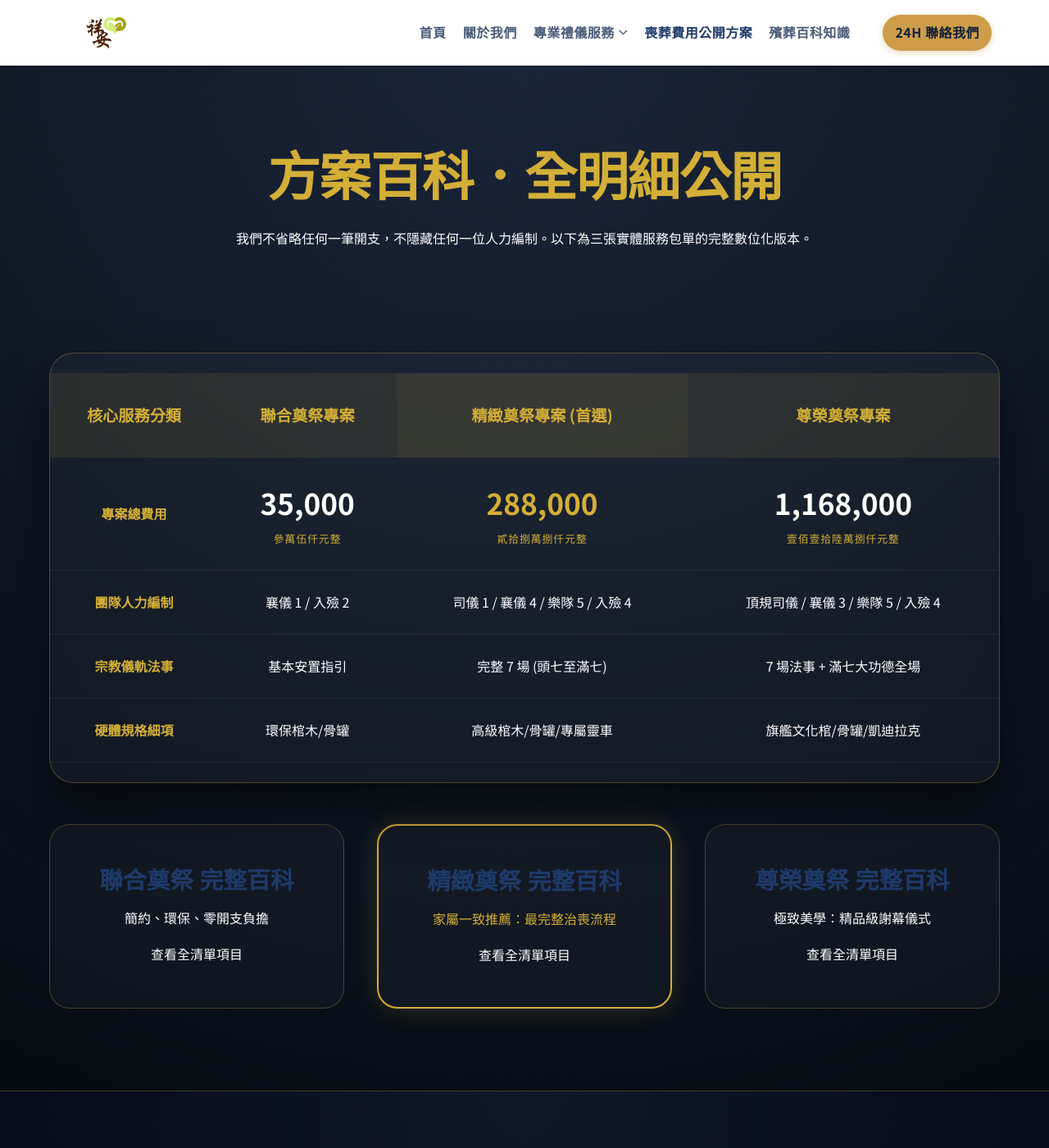
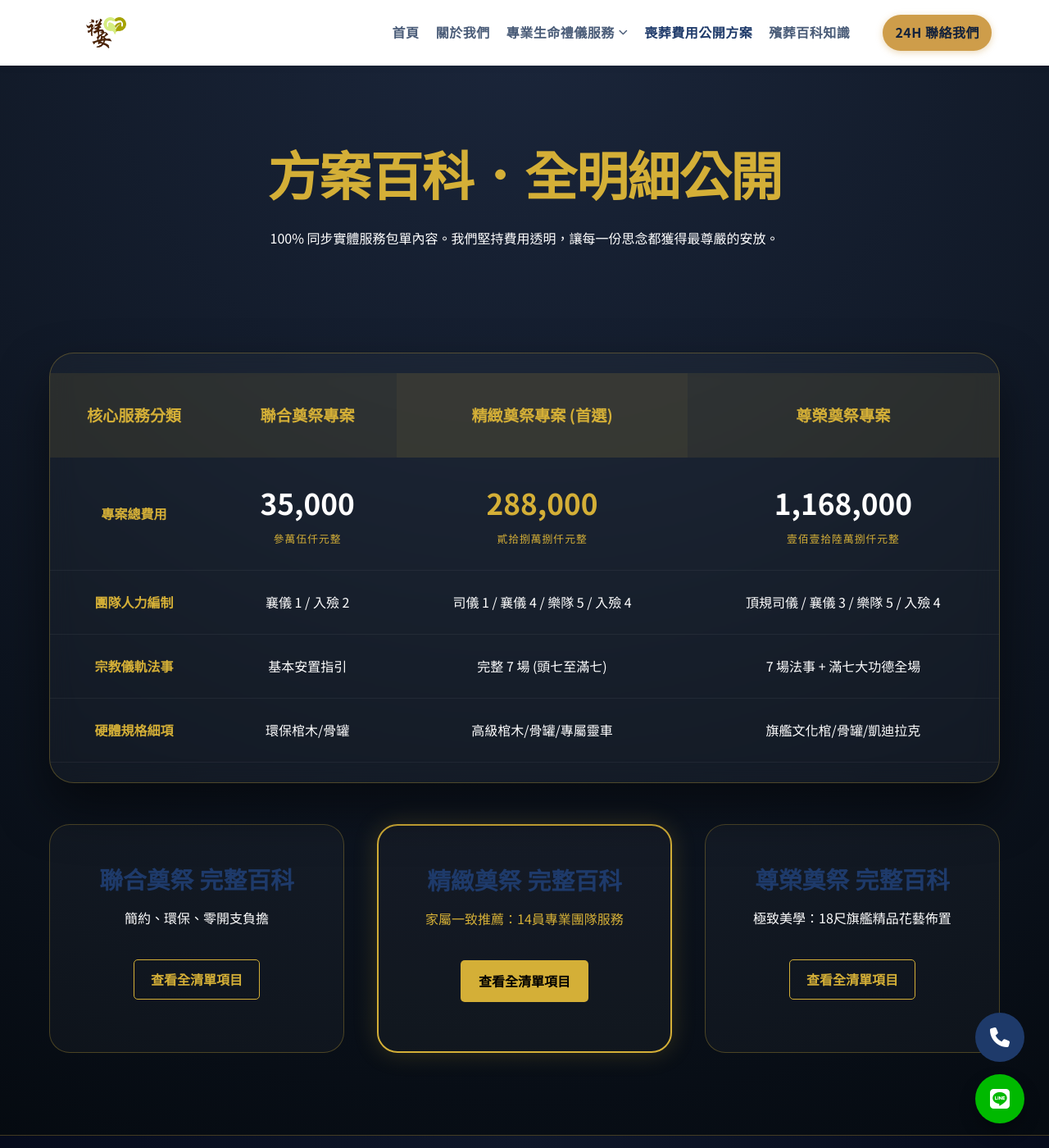
Before and after one commit to Shiangan/Shiangan, a Jekyll site: the page plans.html, which Jekyll copies as it is, in a window 1280 px wide and 1400 px high. Shown: the whole window at 82% size. Built offline with Jekyll 4.4.1, drawn with Linux system fonts in a browser that asks for light colours; some web fonts are replaced; some of the changed text lies outside the part shown.

Commit message:
Update plans.html

```diff
--- a/plans.html
+++ b/plans.html
@@ -16,14 +16,39 @@
 
     <title>2025 喪葬費用完整百科 | 祥安生命：每一項服務均公開透明</title>
     <meta name="description" content="祥安生命費用透明化：詳列聯合奠祭(3.5萬)、精緻奠祭(28.8萬)、尊榮奠祭(116.8萬)完整項目。包含14員團隊編制、完整7場法事、旗艦花藝佈置等細項對比。">
+    <meta name="keywords" content="喪葬費用公開, 禮儀公司方案, 台北殯葬費, 新北禮儀服務, 祥安生命費用, 禮儀師陳妍如">
 
     <link rel="canonical" href="https://24hour.xn--kpry57d/Shiangan/plans.html">
+
+    <meta property="og:title" content="2025 喪葬費用完整百科 | 祥安生命：每一項服務均公開透明">
+    <meta property="og:description" content="100% 還原實體包單內容，拒絕殯葬紅包陷阱。">
+    <meta property="og:image" content="https://24hour.xn--kpry57d/Shiangan/images/logo.png">
+    <meta property="og:type" content="website">
+
     <link rel="stylesheet" href="https://cdnjs.cloudflare.com/ajax/libs/font-awesome/6.5.1/css/all.min.css">
     <link rel="stylesheet" href="css/style.css">
     <link href="https://fonts.googleapis.com/css2?family=Noto+Serif+TC:wght@400;700;900&family=Noto+Sans+TC:wght@300;400;700&display=swap" rel="stylesheet">
 
+    <script type="application/ld+json">
+    {
+      "@context": "https://schema.org",
+      "@type": "Service",
+      "name": "祥安生命禮儀服務方案",
+      "provider": {
+        "@type": "LocalBusiness",
+        "name": "祥安生命有限公司"
+      },
+      "areaServed": ["Taipei", "New Taipei", "Taoyuan"],
+      "offers": {
+        "@type": "AggregateOffer",
+        "priceCurrency": "TWD",
+        "lowPrice": "35000",
+        "highPrice": "1168000"
+      }
+    }
+    </script>
+
     <style>
-        /* 深度優化百科頁面視覺 */
         :root {
             --gold: #D4AF37;
             --deep-navy: #050A10;
@@ -35,17 +60,18 @@
             background: var(--deep-navy);
             background-image: radial-gradient(circle at 50% 0%, #1B263B 0%, #050A10 70%);
             color: #fff;
+            margin: 0; padding: 0;
         }
 
         .plans-hero { padding: 180px 0 60px; text-align: center; }
         .plans-hero h1 { font-size: clamp(2.5rem, 5vw, 4rem); color: var(--gold); margin-bottom: 20px; }
 
-        /* 響應式比較表 */
         .comp-container {
-            margin: 50px 0; background: var(--glass-bg);
+            margin: 50px auto; background: var(--glass-bg);
             border-radius: 30px; border: 1px solid var(--border-gold);
             backdrop-filter: blur(15px); overflow-x: auto;
             box-shadow: 0 30px 60px rgba(0,0,0,0.5);
+            max-width: 1200px;
         }
         table { width: 100%; border-collapse: collapse; min-width: 1000px; }
         th { padding: 35px 20px; background: rgba(212, 175, 55, 0.1); color: var(--gold); font-size: 1.2rem; }
@@ -54,7 +80,6 @@
         .price-val { font-size: 2.2rem; font-weight: 900; color: #fff; display: block; }
         .price-unit { font-size: 0.8rem; color: var(--gold); letter-spacing: 1px; }
 
-        /* 卡片與燈箱樣式 */
         .info-grid { display: grid; grid-template-columns: repeat(auto-fit, minmax(320px, 1fr)); gap: 40px; margin-bottom: 100px; }
         .info-card {
             background: var(--glass-bg); border: 1px solid var(--border-gold);
@@ -72,48 +98,69 @@
             background: #0D1B2A; border: 1px solid var(--gold); width: 100%; max-width: 1100px;
             max-height: 90vh; border-radius: 40px; padding: 50px; overflow-y: auto; position: relative;
         }
-        .m-close { position: absolute; top: 25px; right: 35px; color: var(--gold); font-size: 3rem; cursor: pointer; }
+        .m-close { position: absolute; top: 25px; right: 35px; color: var(--gold); font-size: 3rem; cursor: pointer; line-height: 1; }
 
         .list-section { display: grid; grid-template-columns: repeat(auto-fit, minmax(300px, 1fr)); gap: 30px; margin-top: 30px; }
         .list-box { background: rgba(255,255,255,0.03); padding: 30px; border-radius: 20px; border-left: 5px solid var(--gold); }
-        .list-box h4 { color: var(--gold); margin-bottom: 20px; border-bottom: 1px solid rgba(212,175,55,0.2); padding-bottom: 10px; }
+        .list-box h4 { color: var(--gold); margin-bottom: 20px; border-bottom: 1px solid rgba(212, 175, 55, 0.2); padding-bottom: 10px; margin-top: 0;}
         .row { display: flex; justify-content: space-between; margin-bottom: 12px; border-bottom: 1px dashed rgba(255,255,255,0.1); padding-bottom: 8px; font-size: 1rem; }
         .row b { color: #fff; }
+
+        /* 浮動按鈕同步首頁 */
+        .floating-cta { position: fixed; bottom: 30px; right: 30px; display: flex; flex-direction: column; gap: 15px; z-index: 999; }
+        .floating-cta a { width: 60px; height: 60px; border-radius: 50%; display: flex; align-items: center; justify-content: center; font-size: 1.5rem; color: white; text-decoration: none; box-shadow: 0 10px 20px rgba(0,0,0,0.3); transition: 0.3s; }
+        .bg-phone { background: #D4AF37; }
+        .bg-line { background: #06C755; }
+        .floating-cta a:hover { transform: scale(1.1); }
+
+        @media (max-width: 768px) {
+            .plans-hero { padding: 120px 20px 40px; }
+            .m-content { padding: 40px 20px; }
+        }
     </style>
 </head>
 
 <body>
+    <a href="#main-content" class="skip-link" style="position:absolute; top:-40px; left:0; background:#000; color:#fff; padding:8px; z-index:100;">跳至主要內容</a>
+
     <header class="main-header" role="banner">
         <div class="header-container container">
             <div class="logo">
-                <a href="index.html"><img src="images/logo.png" alt="祥安生命" class="site-logo"></a>
+                <a href="index.html" title="祥安生命有限公司 - 回到首頁">
+                    <img src="images/logo.png" alt="祥安生命有限公司 Logo" class="site-logo">
+                </a>
             </div>
-            <nav class="main-nav" id="main-nav">
+
+            <nav class="main-nav" id="main-nav" role="navigation" aria-label="主要網站導覽">
                 <ul role="menubar">
-                    <li><a href="index.html"><strong>首頁</strong></a></li>
-                    <li><a href="about.html"><strong>關於我們</strong></a></li>
-                    <li class="dropdown">
-                        <a href="services.html"><strong>專業禮儀服務</strong> <i class="fas fa-chevron-down"></i></a>
+                    <li role="menuitem"><a href="index.html"><strong>首頁</strong></a></li>
+                    <li role="menuitem"><a href="about.html"><strong>關於我們</strong></a></li>
+                    <li class="dropdown" role="menuitem" tabindex="0" aria-haspopup="true">
+                        <a href="services.html"><strong>專業生命禮儀服務</strong> <i class="fas fa-chevron-down"></i></a>
                         <div class="submenu-container">
-                            <ul class="submenu">
-                                <li><a href="services.html#buddhist-taoist">中式禮儀</a></li>
-                                <li><a href="services.html#western-etiquette">西式禮儀</a></li>
-                                <li><a href="services.html#eco-burial">環保葬專區</a></li>
+                            <ul class="submenu" role="menu">
+                                <li role="menuitem"><a href="services.html#buddhist-taoist"><strong>中式禮儀 (佛/道教)</strong></a></li>
+                                <li role="menuitem"><a href="services.html#western-etiquette"><strong>西式禮儀 (基/天主教)</strong></a></li>
+                                <li role="menuitem"><a href="services.html#eco-burial"><strong>樹葬/花葬專區</strong></a></li>
                             </ul>
                         </div>
                     </li>
-                    <li><a href="plans.html" class="active"><strong>喪葬費用公開方案</strong></a></li>
-                    <li><a href="blog.html"><strong>殯葬百科知識</strong></a></li>
-                    <li class="contact-nav"><a href="tel:+886978583699"><strong>24H 聯絡我們</strong></a></li>
+                    <li role="menuitem"><a href="plans.html" class="active"><strong>喪葬費用公開方案</strong></a></li>
+                    <li role="menuitem"><a href="blog.html"><strong>殯葬百科知識</strong></a></li>
+                    <li class="contact-nav" role="menuitem"><a href="tel:+886978583699"><strong>24H 聯絡我們</strong></a></li>
                 </ul>
             </nav>
+
+            <button class="menu-toggle" aria-label="切換選單">
+                <i class="fas fa-bars"></i>
+            </button>
         </div>
     </header>
 
-    <main class="container">
+    <main id="main-content" class="container">
         <section class="plans-hero">
             <h1 class="serif">方案百科．全明細公開</h1>
-            <p>我們不省略任何一筆開支，不隱藏任何一位人力編制。以下為三張實體服務包單的完整數位化版本。</p>
+            <p>100% 同步實體服務包單內容。我們堅持費用透明，讓每一份思念都獲得最尊嚴的安放。</p>
         </section>
 
         <div class="comp-container">
@@ -159,17 +206,17 @@
             <div class="info-card" onclick="openM('m1')">
                 <h3 class="serif">聯合奠祭 完整百科</h3>
                 <p>簡約、環保、零開支負擔</p>
-                <span class="btn" style="margin-top:20px;">查看全清單項目</span>
+                <span class="cta-button" style="margin-top:20px; display:inline-block; padding:10px 20px; border:1px solid var(--gold); border-radius:5px; color:var(--gold);">查看全清單項目</span>
             </div>
             <div class="info-card best-value" onclick="openM('m2')">
                 <h3 class="serif">精緻奠祭 完整百科</h3>
-                <p style="color:var(--gold)">家屬一致推薦：最完整治喪流程</p>
-                <span class="btn" style="margin-top:20px;">查看全清單項目</span>
+                <p style="color:var(--gold)">家屬一致推薦：14員專業團隊服務</p>
+                <span class="cta-button" style="margin-top:20px; display:inline-block; padding:10px 20px; background:var(--gold); border-radius:5px; color:#000;">查看全清單項目</span>
             </div>
             <div class="info-card" onclick="openM('m3')">
                 <h3 class="serif">尊榮奠祭 完整百科</h3>
-                <p>極致美學：精品級謝幕儀式</p>
-                <span class="btn" style="margin-top:20px;">查看全清單項目</span>
+                <p>極致美學：18尺旗艦精品花藝佈置</p>
+                <span class="cta-button" style="margin-top:20px; display:inline-block; padding:10px 20px; border:1px solid var(--gold); border-radius:5px; color:var(--gold);">查看全清單項目</span>
             </div>
         </div>
     </main>
@@ -177,21 +224,19 @@
     <div id="m1" class="m-overlay">
         <div class="m-content">
             <span class="m-close" onclick="closeM()">&times;</span>
-            <h2 class="serif" style="color:var(--gold); margin-bottom: 30px;">聯合奠祭 (3.5萬) 完整內容清單</h2>
+            <h2 class="serif" style="color:var(--gold);">聯合奠祭 (3.5萬) 全內容百科</h2>
             <div class="list-section">
                 <div class="list-box">
-                    <h4>人員與諮詢服務</h4>
+                    <h4>人員服務</h4>
                     <div class="row">襄儀服務人員 <b>1 名</b></div>
                     <div class="row">入殮服務人員 <b>2 名</b></div>
                     <div class="row">24H 禮儀諮詢 <b>全含</b></div>
-                    <div class="row">治喪流程引導 <b>全含</b></div>
                 </div>
                 <div class="list-box">
                     <h4>儀軌與硬體</h4>
                     <div class="row">安置法師服務 <b>1 名</b></div>
                     <div class="row">Q版靈位 / 15吋照 <b>含</b></div>
-                    <div class="row">環保棺木 / 骨灰罐 <b>全含</b></div>
-                    <div class="row">蘭花一對 / 水果盤 <b>全含</b></div>
+                    <div class="row">環保棺木 / 骨罐 <b>含</b></div>
                 </div>
             </div>
         </div>
@@ -200,26 +245,20 @@
     <div id="m2" class="m-overlay">
         <div class="m-content">
             <span class="m-close" onclick="closeM()">&times;</span>
-            <h2 class="serif" style="color:var(--gold); margin-bottom: 30px;">精緻奠祭 (28.8萬) 完整內容清單</h2>
+            <h2 class="serif" style="color:var(--gold);">精緻奠祭 (28.8萬) 全內容百科</h2>
             <div class="list-section">
                 <div class="list-box">
-                    <h4>法事儀軌 (完整7場)</h4>
-                    <div class="row">頭七至滿七法事 <b>含法師</b></div>
-                    <div class="row">治喪規劃與擇日 <b>全含</b></div>
-                    <div class="row">火化手續代辦 <b>全含</b></div>
+                    <h4>14員核心團隊</h4>
+                    <div class="row">專業司儀 / 襄儀 <b>1+4 名</b></div>
+                    <div class="row">優質西樂隊 <b>5 名</b></div>
+                    <div class="row">專業入殮團隊 <b>4 名</b></div>
                 </div>
                 <div class="list-box">
-                    <h4>核心團隊 (14員編制)</h4>
-                    <div class="row">專業司儀 / 襄儀 <b>1+4 名</b></div>
-                    <div class="row">優質西樂隊 <b>5 名</b></div>
-                    <div class="row">專業入殮師團隊 <b>4 名</b></div>
-                </div>
-                <div class="list-box">
-                    <h4>美學、硬體與車輛</h4>
-                    <div class="row">精品花藝佈置 / 地毯 <b>全含</b></div>
-                    <div class="row">壽衣帽/祭品/蘭花盤 <b>全含</b></div>
-                    <div class="row">專屬靈車服務 <b>1 輛</b></div>
-                    <div class="row">高級木棺 / 尊貴型骨罐 <b>全含</b></div>
+                    <h4>儀軌與美學</h4>
+                    <div class="row">完整 7 場法事 <b>含法師</b></div>
+                    <div class="row">精品花藝佈置/地毯 <b>全含</b></div>
+                    <div class="row">壽衣帽/祭品/蘭花 <b>全含</b></div>
+                    <div class="row">專屬靈車 <b>1 輛</b></div>
                 </div>
             </div>
         </div>
@@ -228,25 +267,19 @@
     <div id="m3" class="m-overlay">
         <div class="m-content">
             <span class="m-close" onclick="closeM()">&times;</span>
-            <h2 class="serif" style="color:var(--gold); margin-bottom: 30px;">尊榮奠祭 (116.8萬) 完整內容清單</h2>
+            <h2 class="serif" style="color:var(--gold);">尊榮奠祭 (116.8萬) 全內容百科</h2>
             <div class="list-section">
                 <div class="list-box">
-                    <h4>旗艦美學佈置</h4>
-                    <div class="row">18尺高級精品花藝佈置 <b>頂規</b></div>
-                    <div class="row">中央走道花與淨水台 <b>全含</b></div>
-                    <div class="row">尊爵靈位與精品照 <b>含</b></div>
+                    <h4>旗艦級規格</h4>
+                    <div class="row">18尺高級花藝佈置 <b>頂規</b></div>
+                    <div class="row">凱迪拉克高級靈車 <b>全含</b></div>
+                    <div class="row">滿七大功德法事全場 <b>含法師團</b></div>
                 </div>
                 <div class="list-box">
-                    <h4>頂規團隊與法事</h4>
-                    <div class="row">滿七大功德法事全場 <b>含法師團</b></div>
-                    <div class="row">資深司儀 / 襄儀 / 入殮 <b>8 員編制</b></div>
-                    <div class="row">頂級西樂隊(含領隊) <b>5 名</b></div>
-                </div>
-                <div class="list-box">
-                    <h4>旗艦硬體規格</h4>
-                    <div class="item-line row">旗艦級精品文化棺 <b>1 式</b></div>
-                    <div class="item-line row">尊榮型特選骨灰罐 <b>1 式</b></div>
-                    <div class="item-line row">凱迪拉克高級靈車 <b>全含</b></div>
+                    <h4>硬體與人力</h4>
+                    <div class="row">精品文化木棺 <b>1 式</b></div>
+                    <div class="row">特選尊榮型骨罐 <b>1 式</b></div>
+                    <div class="row">資深司儀/襄儀/入殮 <b>8 員</b></div>
                 </div>
             </div>
         </div>
@@ -265,9 +298,7 @@
                     <h5 class="gold-title">公司資訊</h5>
                     <p><i class="fas fa-map-marker-alt"></i> 新北市三重區永福街135巷13號</p>
                     <p><i class="fas fa-phone-alt"></i> 0978-583-699</p>
-                    <div class="legal-tags" style="margin-top:15px;">
-                        <span style="font-size:0.8rem; opacity:0.7;"><i class="fas fa-certificate"></i> 政府甲級立案</span>
-                    </div>
+                    <div class="legal-tags"><small>政府甲級立案 (新北府殯字第111000號)</small></div>
                 </div>
             </div>
         </div>
@@ -276,7 +307,20 @@
         </div>
     </footer>
 
+    <div class="floating-cta">
+        <a href="tel:+886978583699" class="bg-phone" aria-label="撥打專線"><i class="fas fa-phone"></i></a>
+        <a href="https://line.me/ti/p/@yourlineid" class="bg-line" aria-label="LINE 諮詢"><i class="fab fa-line"></i></a>
+    </div>
+
     <script>
+        // 選單控制
+        const menuToggle = document.querySelector('.menu-toggle');
+        const mainNav = document.getElementById('main-nav');
+        menuToggle.addEventListener('click', () => {
+            mainNav.classList.toggle('is-open');
+        });
+
+        // 燈箱控制
         function openM(id) {
             document.getElementById(id).style.display = 'flex';
             document.body.style.overflow = 'hidden';
```
Also changed, not shown: other parts of plans.html (+1 -0 lines).
